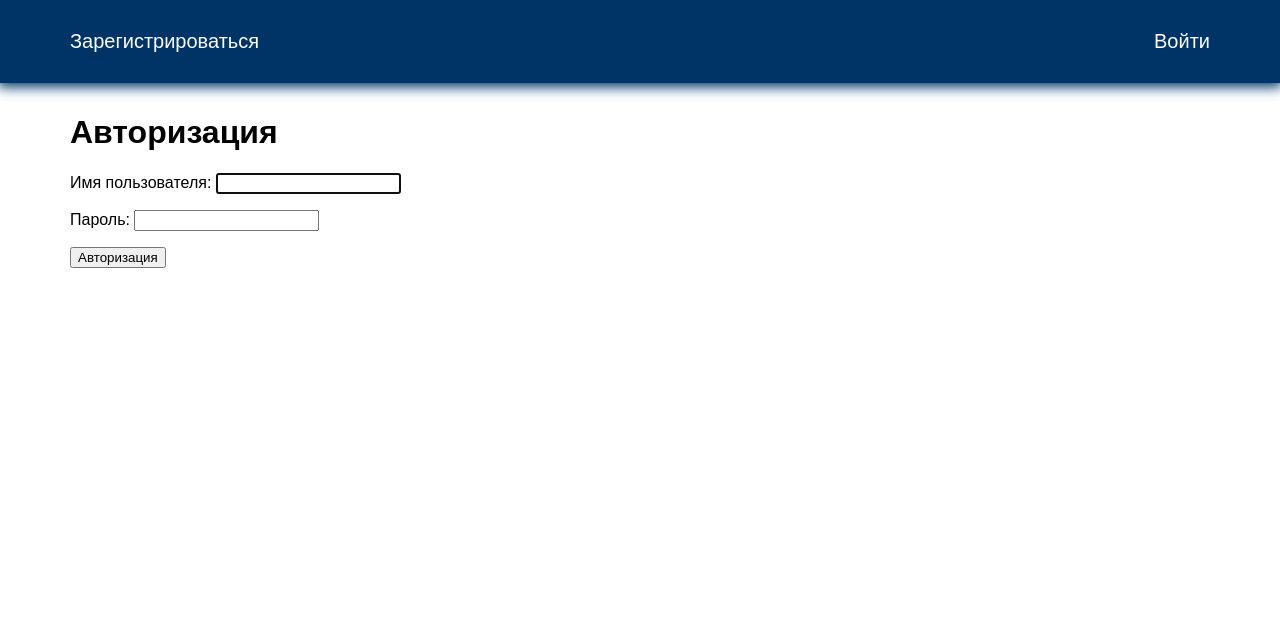
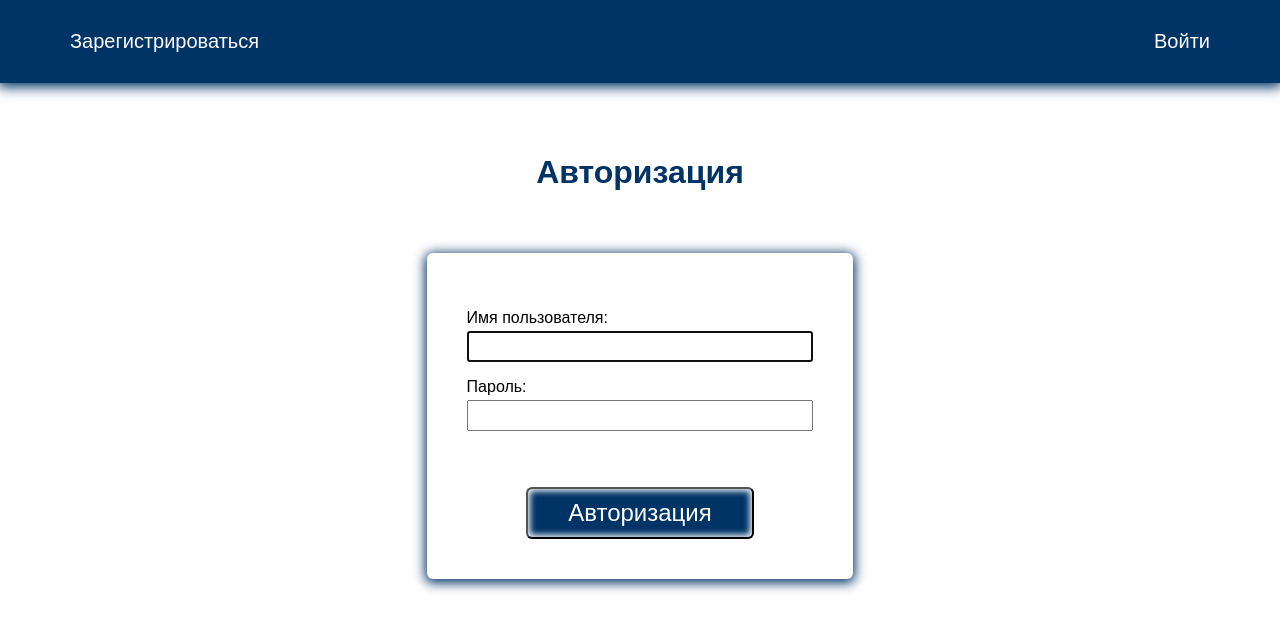
Before and after one commit to StanislavPopovSP/Django_third_progect_todos, a Django app: page /login/ in a window 1280 px wide. Shown: the top 631 px of the page. Run offline with Django 4.2, Linux system fonts and the light colour scheme.

Commit message:
Добавил стили

```diff
--- a/todos/todo/static/css/style.css
+++ b/todos/todo/static/css/style.css
@@ -33,3 +33,48 @@ a {
 .menu a {
     color: #FFF;
 }
+.content .wrap {
+    display: flex;
+    flex-direction: column;
+    align-items: center;
+    justify-content: center;
+    margin-top: 40px;
+}
+h1,
+h2 {
+    color: #003366;
+}
+.btn {
+    background: #003366;
+    color: #FFF;
+}
+button {
+    border-radius: 6px;
+    box-shadow: inset 0 0 6px 2px #FFF;
+    padding: 10px 40px;
+    margin-top: 40px;
+    font-size: 24px;
+    cursor: pointer;
+}
+.center {
+    text-align: center;
+}
+input {
+    width: 100%;
+    padding: 6px 10px;
+    box-sizing: border-box;
+    margin-top: 4px;
+}
+.bg {
+    box-shadow: 0 2px 12px 2px #003366;
+    padding: 40px;
+    box-sizing: border-box;
+    border-radius: 6px;
+}
+.top {
+    padding: 4px 24px;
+    margin-top: 0;
+    background: transparent;
+    border: none;
+    color: #FFF;
+}
```
